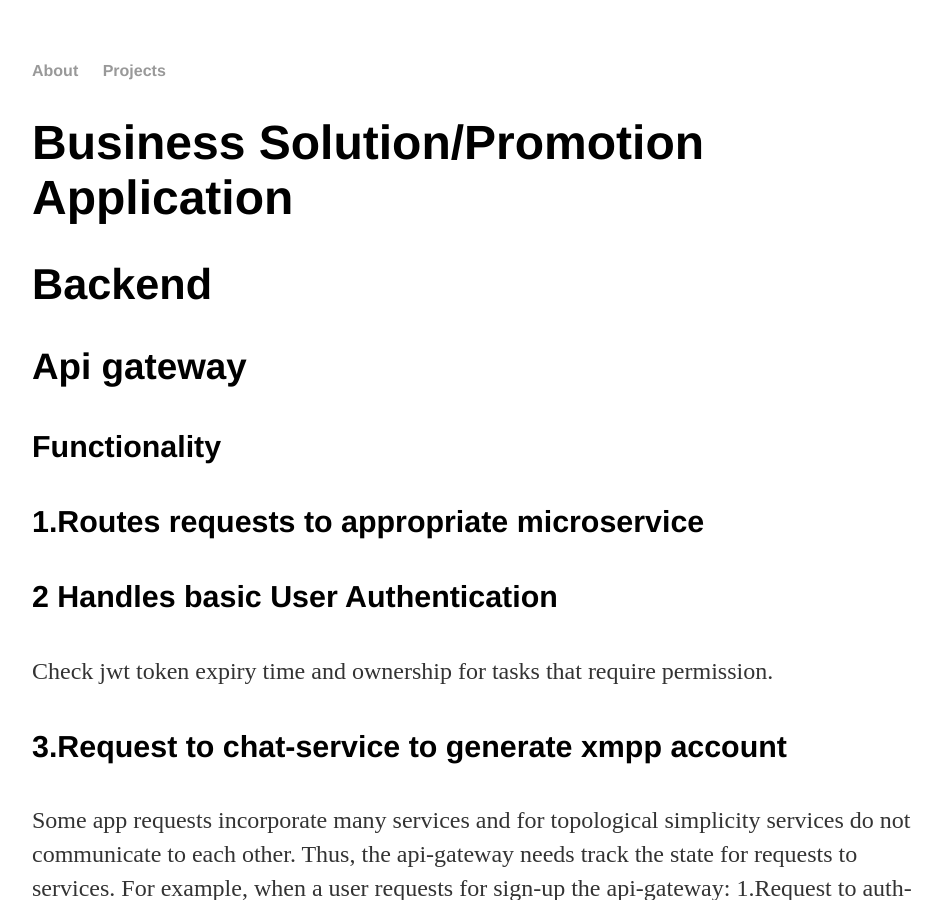
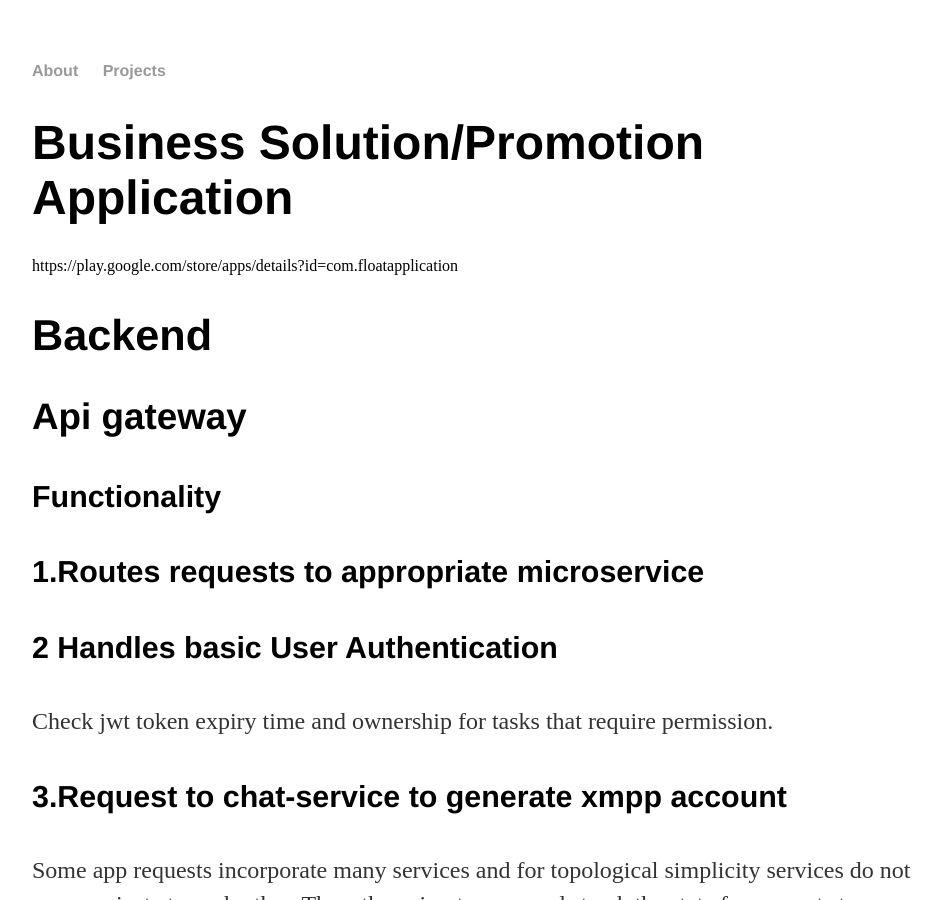
Before and after one commit to jcho7022/jcho7022.github.io, a Jekyll site: the page built from projects/float/index.html, in a window 1280 px wide and 900 px high. Shown: the whole window, without its empty margins (160-1102 px from the left). Built offline with Jekyll 4.4.1, drawn with Linux system fonts in a browser that asks for light colours; some of the changed lines change nothing that is shown.

Commit message:
Update index.html

```diff
--- a/projects/float/index.html
+++ b/projects/float/index.html
@@ -3,7 +3,7 @@ layout: default
 title: Business Solution/Promotion Application
 ---
 <h1>Business Solution/Promotion Application</h1>
-
+https://play.google.com/store/apps/details?id=com.floatapplication
 <h2>Backend</h2>
   <h3>Api gateway</h3>
   <h4>Functionality</h4>
```
